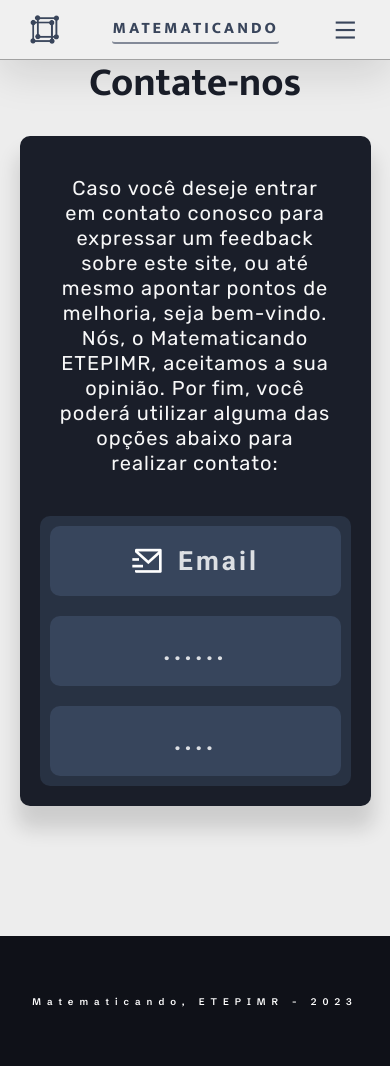
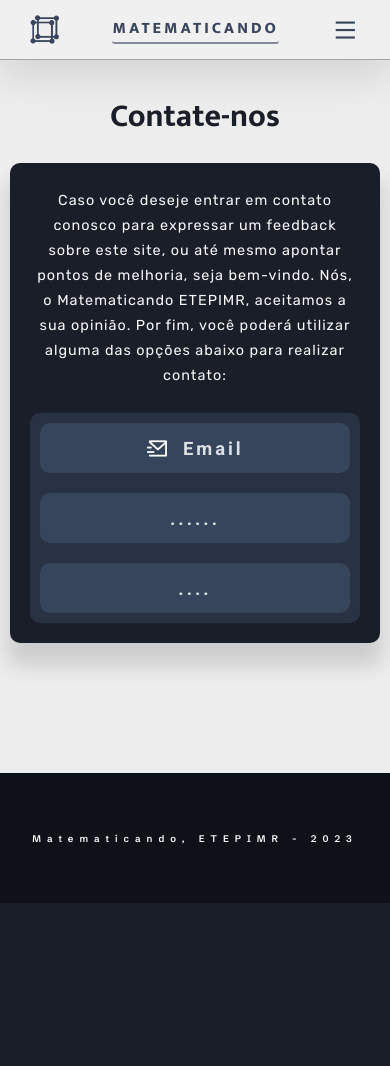
Before and after one commit to projetosetepimr/matematicandoetepimr, a Flask app: page /contatos/ in a window 390 px wide. After the commit the page ends 903 px from the top, so only its background shows below. Run offline with Flask 2, Linux system fonts and the light colour scheme; some libraries are stand-ins or nearby versions.

Commit message:
contacts page responsiveness

```diff
--- a/matematicando/static/styles/contacts.css
+++ b/matematicando/static/styles/contacts.css
@@ -91,3 +91,67 @@
     font-weight: 600;
     letter-spacing: 3px;
 }
+
+@media screen and (max-width: 850px) {
+    .main section#contacts-box {
+        width: 95vw;
+    }
+
+    .main section#contacts-box div#text p {
+        font-size: 1rem;
+    }
+
+    .main h1 {
+        font-size: 2.3rem;
+        margin-top: 30px;
+    }
+
+    .main section#contacts-box div#contacts-list > div.contact {
+        height: 60px;
+    }
+
+    .main section#contacts-box div#contacts-list > div.contact > i {
+        font-size: 1.6rem;
+    }
+
+    .main section#contacts-box div#contacts-list > div.contact > p {
+        font-size: 1.35rem;
+    }
+
+    @media screen and (max-width: 500px) {
+        .main h1 {
+            font-size: 2.15rem;
+            margin-top: 40px;
+        }
+
+        .main section#contacts-box div#text {
+            padding: 10px;
+        }
+
+        .main section#contacts-box div#contacts-list > div.contact {
+            height: 50px;
+        }
+
+        .main section#contacts-box div#contacts-list > div.contact > i {
+            font-size: 1.35rem;
+        }
+
+        .main section#contacts-box div#contacts-list > div.contact > p {
+            font-size: 1.15rem;
+        }
+    }
+
+    @media screen and (max-width: 400px) {
+        .main h1 {
+            font-size: 2rem;
+        }
+
+        .main section#contacts-box div#text p {
+            font-size: 0.9rem;
+        }
+
+        .main section#contacts-box div#text {
+            padding: 5px;
+        }
+    }
+}
```
